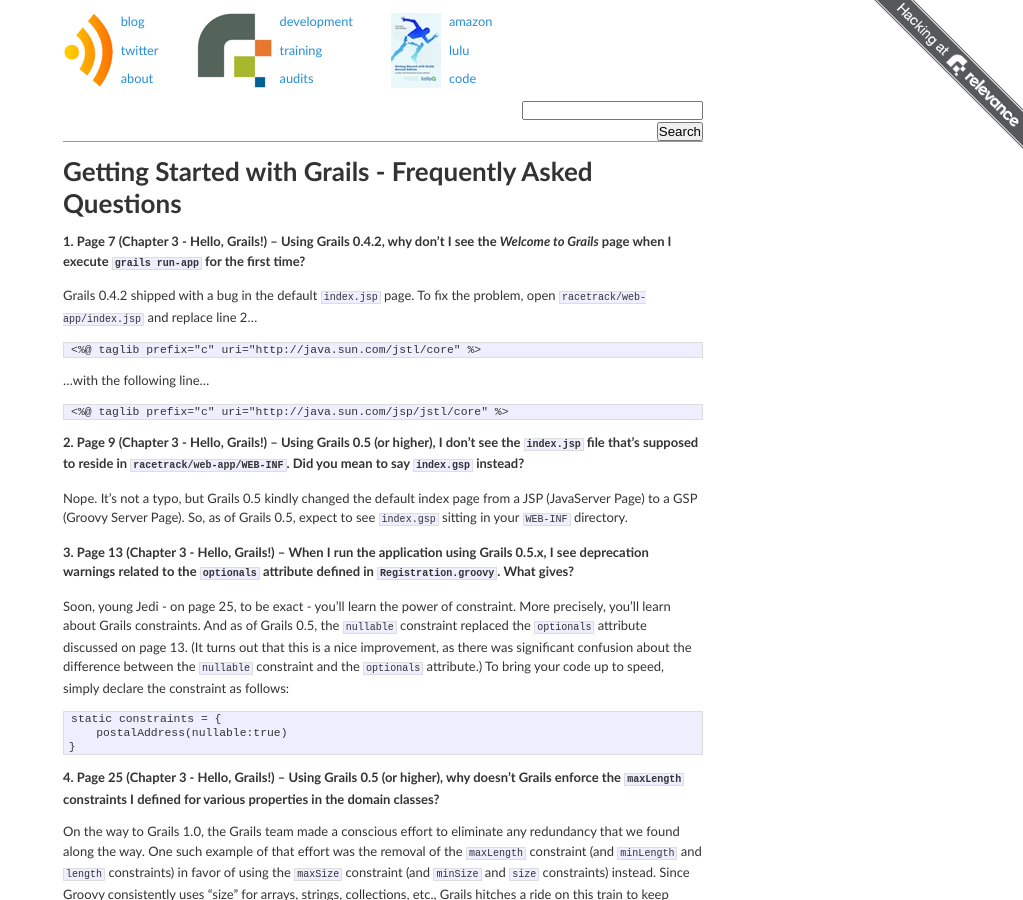
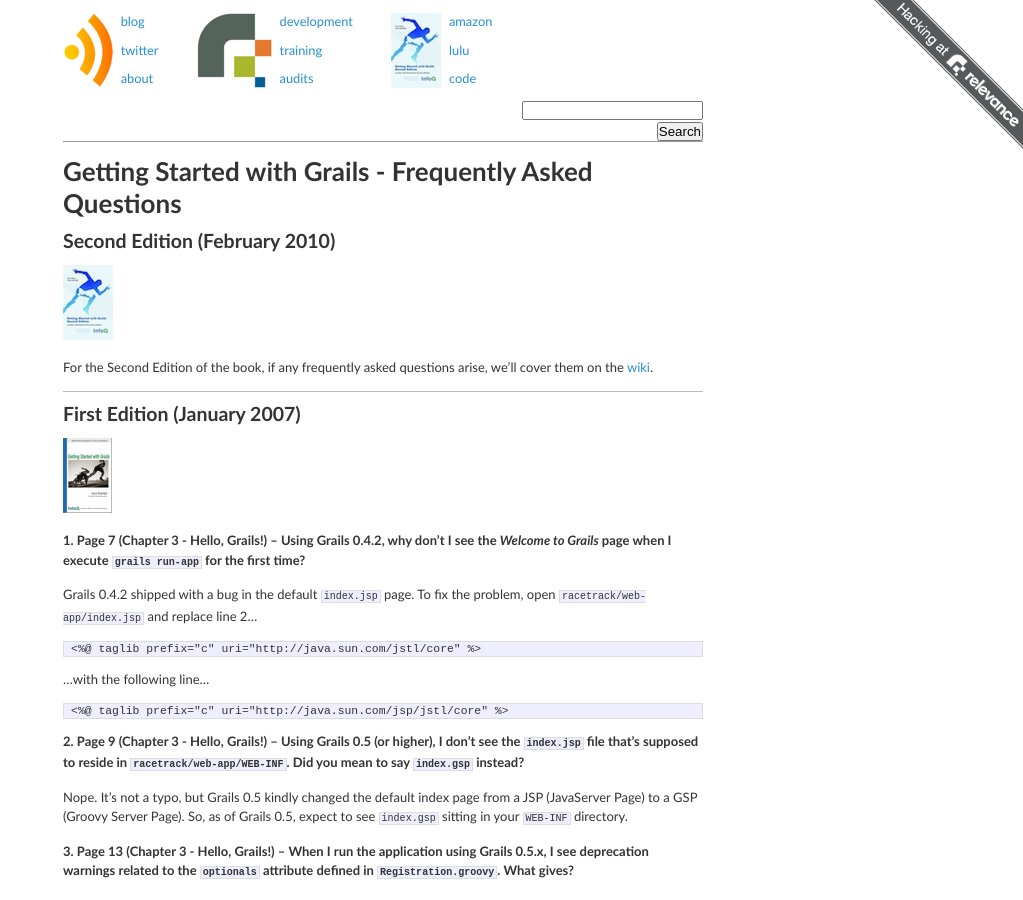
Before and after one commit to asclepius/paulkulyk.com, a Jekyll site: the page built from gswg_faq.md, in a window 1280 px wide and 900 px high. Shown: the whole window, without its empty margins (257-1280 px from the left). Built offline with Jekyll 4.4.1, drawn with Linux system fonts in a browser that asks for light colours; nearby versions of some CDN libraries; comment, search, counter and statistics services are not loaded.

Commit message:
Update GSwG "FAQ" page to include second edition

```diff
--- a/gswg_faq.md
+++ b/gswg_faq.md
@@ -4,6 +4,18 @@
 title: FAQ for "Getting Started with Grails" - Jason Rudolph Dot Com
 ---
 # Getting Started with Grails - Frequently Asked Questions
+
+## Second Edition (February 2010)
+
+![Getting Started With Grails, Second Edition](/images/getting-started-with-grails-v2-header.jpg)
+
+For the Second Edition of the book, if any frequently asked questions arise, we'll cover them on the [wiki](http://wiki.github.com/scottdavis99/gswg-v2/ "FAQ for Getting Started With Grails, Second Edition").
+
+----
+
+## First Edition (January 2007)
+
+![Getting Started With Grails, First Edition](/images/getting-started-with-grails-header.png)
 
 **1. Page 7 (Chapter 3 - Hello, Grails!) -- Using Grails 0.4.2, why don't I see the *Welcome to Grails* page when I execute `grails run-app` for the first time?**
 
```
